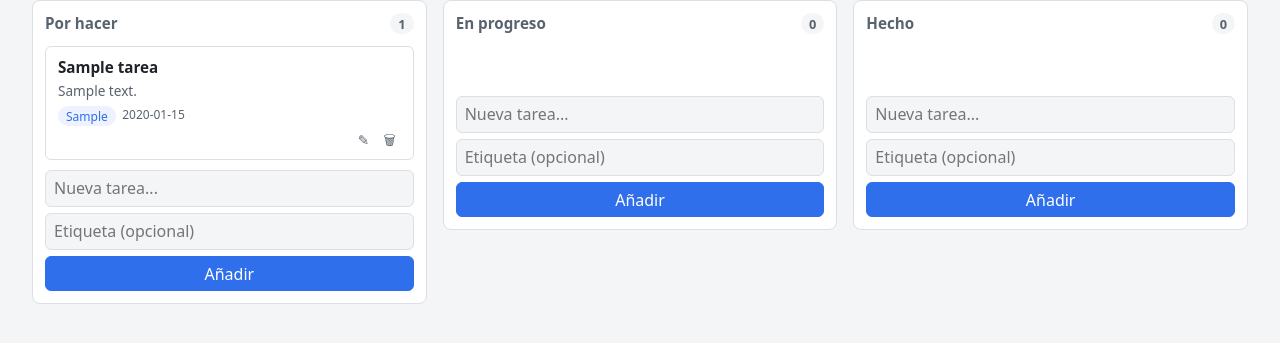
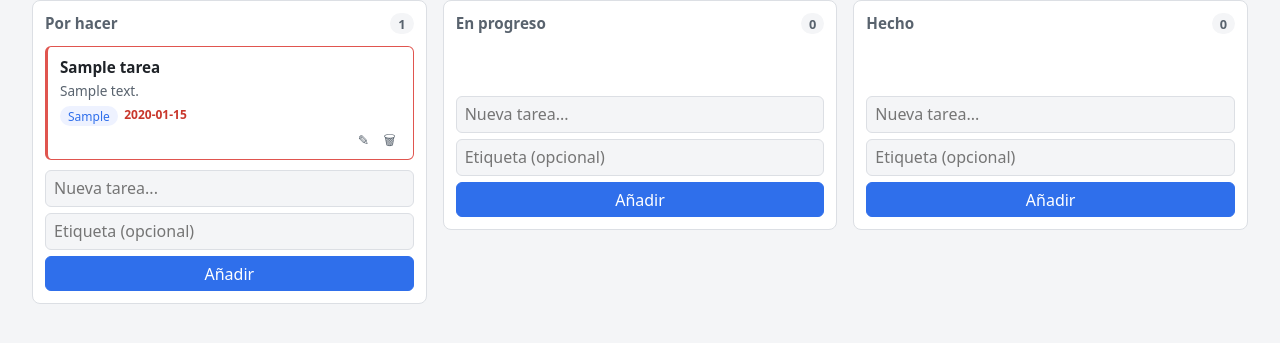
Before and after one commit to dfdez2003/app-htmx-fastapi, a FastAPI app: page / in a window 1280 px wide. Shown: the part 71-414 px from the top of the page. Run offline with FastAPI, Linux system fonts and the light colour scheme; tables that the repository leaves empty hold one stand-in row (values such as "Sample post").

Commit message:
feat(tablero): contadores y marca de vencidas via hx-swap-oob

```diff
--- a/app/static/estilos.css
+++ b/app/static/estilos.css
@@ -102,6 +102,12 @@ body {
 
 .tarjeta.vencida {
   border-color: #e0554f;
+  border-left: 3px solid #e0554f;
+}
+
+.tarjeta.vencida .fecha {
+  color: #c9372c;
+  font-weight: 600;
 }
 
 .tarjeta-acciones {
--- /dev/null
+++ b/app/templates/fragmentos/contador.html
@@ -0,0 +1 @@
+<span class="contador" id="contador-{{ columna_clave }}" hx-swap-oob="true">{{ total }}</span>
--- a/app/templates/fragmentos/lista_columna.html
+++ b/app/templates/fragmentos/lista_columna.html
@@ -4,4 +4,5 @@
     {% include "fragmentos/tarjeta.html" %}
   {% endfor %}
 </div>
+<span class="contador" id="contador-{{ bloque.columna_clave }}" hx-swap-oob="true">{{ bloque.tareas|length }}</span>
 {% endfor %}
--- /dev/null
+++ b/app/templates/fragmentos/tarea_creada.html
@@ -0,0 +1,2 @@
+{% include "fragmentos/tarjeta.html" %}
+{% include "fragmentos/contador.html" %}
--- a/app/templates/fragmentos/tarjeta.html
+++ b/app/templates/fragmentos/tarjeta.html
@@ -1,4 +1,4 @@
-<article class="tarjeta" id="tarea-{{ tarea.id }}" data-id="{{ tarea.id }}">
+<article class="tarjeta{% if tarea.vencida %} vencida{% endif %}" id="tarea-{{ tarea.id }}" data-id="{{ tarea.id }}">
   <h3>{{ tarea.titulo }}</h3>
   {% if tarea.descripcion %}<p>{{ tarea.descripcion }}</p>{% endif %}
   <div class="meta">
--- a/app/templates/tablero.html
+++ b/app/templates/tablero.html
@@ -6,7 +6,7 @@
 <main id="tablero-columnas" class="tablero">
   {% for columna in columnas %}
   <section class="columna" id="columna-{{ columna.clave }}" data-columna="{{ columna.clave }}">
-    <h2>{{ columna.etiqueta }} <span class="contador">{{ columna.tareas|length }}</span></h2>
+    <h2>{{ columna.etiqueta }} <span class="contador" id="contador-{{ columna.clave }}">{{ columna.tareas|length }}</span></h2>
     <div class="lista" id="lista-{{ columna.clave }}" data-columna="{{ columna.clave }}">
       {% for tarea in columna.tareas %}
         {% include "fragmentos/tarjeta.html" %}
```
Also changed, not shown: app/modelos.py (+9 -0 lines), app/rutas/tareas.py (+11 -4 lines).
